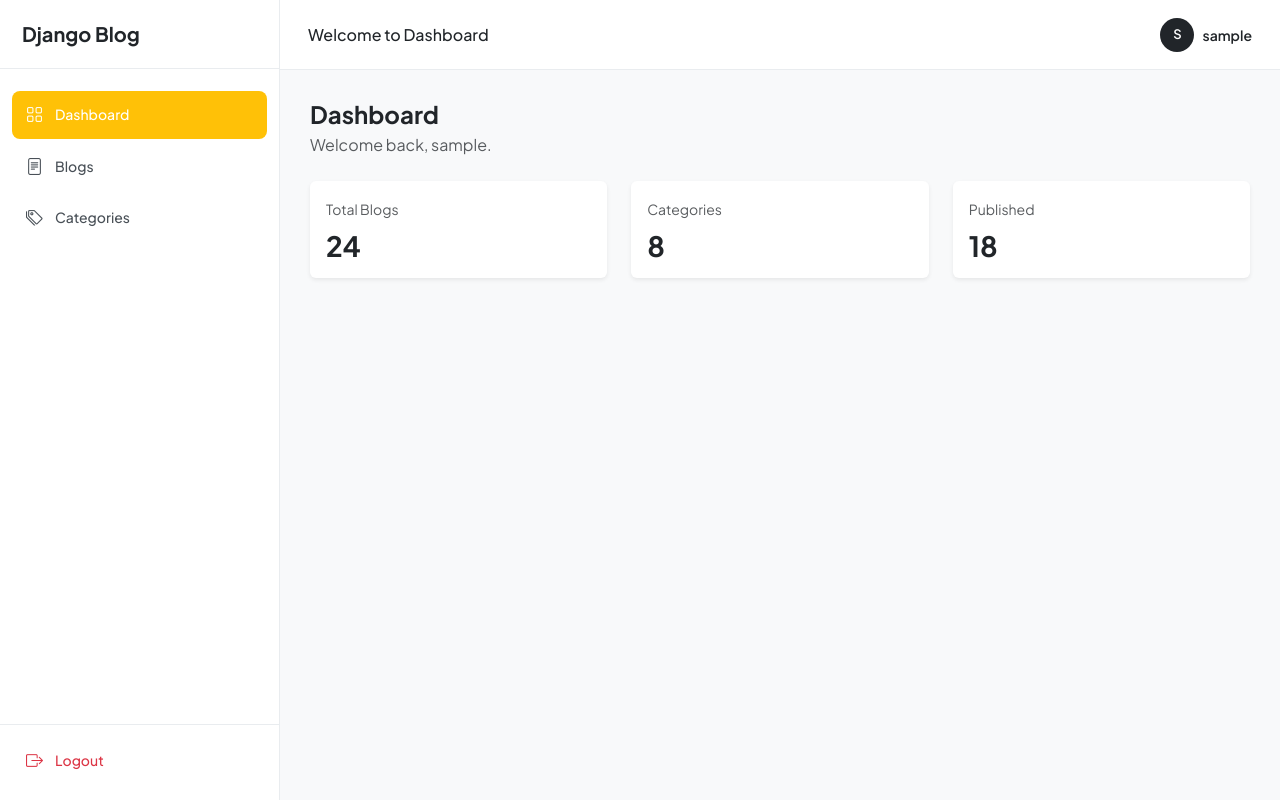
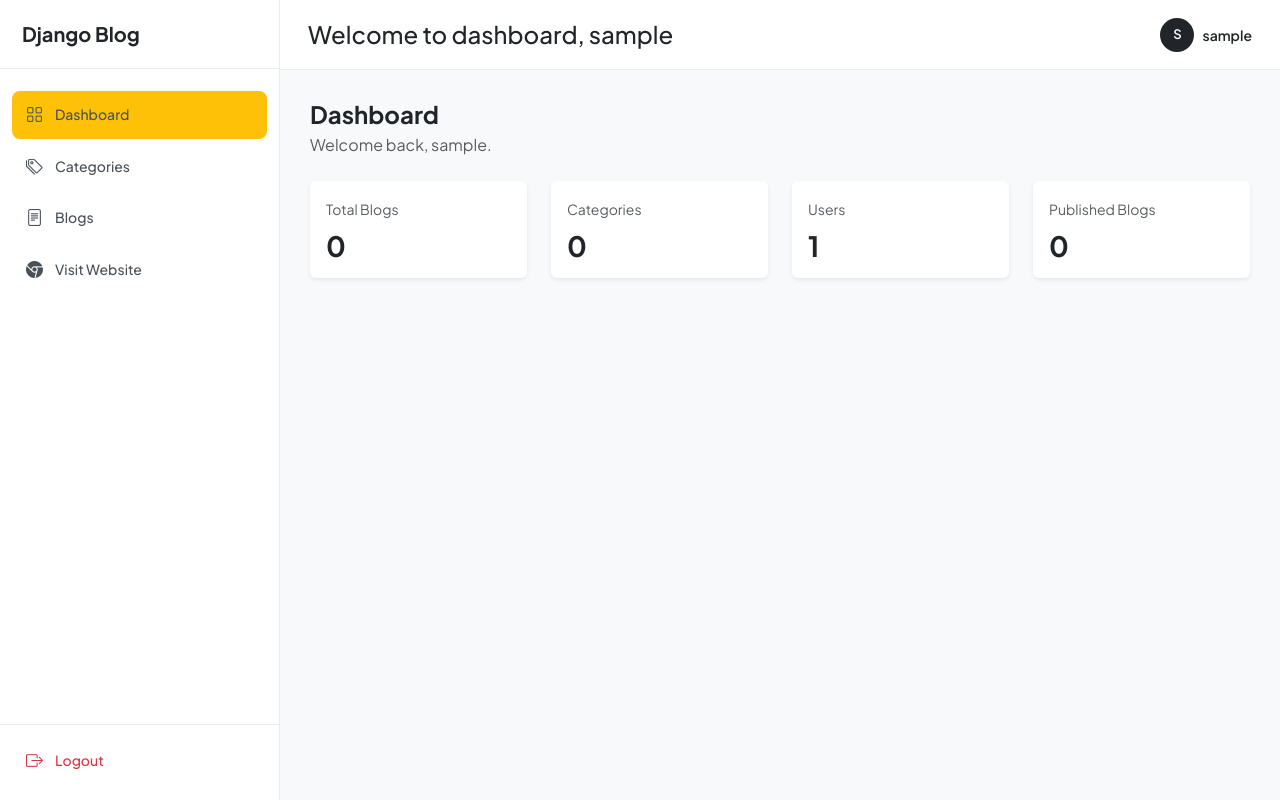
Before and after one commit to Shishir-8/django_blog, a Django app: page /dashboard/ in a window 1280 px wide. Run offline with Django 5.2, Linux system fonts and the light colour scheme; the visitor is signed in with stand-in values (Sample User, id 1); data comes from the database, SQL or seed files in the repository; data that the repository does not hold is empty.

Commit message:
added blogs and categories html

```diff
--- a/blog_main/views.py
+++ b/blog_main/views.py
@@ -28,7 +28,7 @@ def login(request):
 
             if user is not None:
                 auth.login(request, user)
-            return redirect('home')
+            return redirect('dashboard')
     else:
         form = AuthenticationForm()
 
--- a/dashboard/urls.py
+++ b/dashboard/urls.py
@@ -3,5 +3,7 @@ from . import views
 
 
 urlpatterns = [
-    path('', views.dashboard, name="dashboard")
+    path('', views.dashboard, name="dashboard"),
+    path('categories/', views.categories, name="categories"),
+    path('blogs/', views.blogs, name="blogs")
 ]
--- a/dashboard/views.py
+++ b/dashboard/views.py
@@ -1,6 +1,31 @@
 from django.shortcuts import render
+from blogs.models import Blog, Category
+from django.contrib.auth.models import User
+from django.contrib.auth.decorators import login_required, permission_required
 
 # Create your views here.
 
+@login_required(login_url="/login")
 def dashboard(request):
-    return render(request, 'dashboard/dashboard.html')
+    categories_count = Category.objects.all().count()
+    blogs_count = Blog.objects.all().count()
+    published_blogs = Blog.objects.filter(status="published").count()
+    user_count = User.objects.all().count()
+
+    context = {
+        'categories_count': categories_count,
+        'blogs_count': blogs_count,
+        'user_count': user_count,
+        'published_blogs': published_blogs
+    }
+
+    return render(request, 'dashboard/dashboard.html', context)
+
+
+def categories(request):
+    return render(request, 'dashboard/categories.html')
+
+
+
+def blogs(request):
+    return render(request, 'dashboard/blogs.html')
--- a/templates/dashboard/dashboard.html
+++ b/templates/dashboard/dashboard.html
@@ -15,29 +15,38 @@ Dashboard | Django Blog
 
 <div class="row g-4">
 
-  <div class="col-md-4">
+  <div class="col-md-3">
     <div class="card border-0 shadow-sm">
       <div class="card-body">
         <small class="text-muted">Total Blogs</small>
-        <h3 class="fw-bold mt-2 mb-0">24</h3>
+        <h3 class="fw-bold mt-2 mb-0">{{ blogs_count }}</h3>
       </div>
     </div>
   </div>
 
-  <div class="col-md-4">
+  <div class="col-md-3">
     <div class="card border-0 shadow-sm">
       <div class="card-body">
         <small class="text-muted">Categories</small>
-        <h3 class="fw-bold mt-2 mb-0">8</h3>
+        <h3 class="fw-bold mt-2 mb-0">{{ categories_count }}</h3>
       </div>
     </div>
   </div>
 
-  <div class="col-md-4">
+  <div class="col-md-3">
     <div class="card border-0 shadow-sm">
       <div class="card-body">
-        <small class="text-muted">Published</small>
-        <h3 class="fw-bold mt-2 mb-0">18</h3>
+        <small class="text-muted">Users</small>
+        <h3 class="fw-bold mt-2 mb-0">{{ user_count }}</h3>
+      </div>
+    </div>
+  </div>
+
+    <div class="col-md-3">
+    <div class="card border-0 shadow-sm">
+      <div class="card-body">
+        <small class="text-muted">Published Blogs</small>
+        <h3 class="fw-bold mt-2 mb-0">{{ published_blogs }}</h3>
       </div>
     </div>
   </div>
--- a/templates/dashboard/dashboard_base.html
+++ b/templates/dashboard/dashboard_base.html
@@ -39,19 +39,30 @@
         </div>
 
         <nav class="sidebar-nav">
-          <a href="{% url 'dashboard' %}" class="sidebar-link active">
+          <a
+            href="{% url 'dashboard' %}"
+            class="sidebar-link {% if '/dashboard/' == request.path %}bg-warning{% endif %}"
+          >
             <i class="bi bi-grid"></i>
             <span>Dashboard</span>
           </a>
 
-          <a href="" class="sidebar-link">
+          <a href="{% url 'categories' %}"  class="sidebar-link {% if '/categories/' in request.path %}bg-warning{% endif %}">
+            <i class="bi bi-tags"></i>
+            <span>Categories</span>
+          </a>
+
+          <a
+            href="{% url 'blogs' %}"
+            class="sidebar-link {% if '/blogs/' in request.path %}bg-warning{% endif %}"
+          >
             <i class="bi bi-file-text"></i>
             <span>Blogs</span>
           </a>
 
-          <a href="" class="sidebar-link">
-            <i class="bi bi-tags"></i>
-            <span>Categories</span>
+          <a class="sidebar-link" href="{% url 'home' %}">
+            <i class="bi bi-browser-chrome"></i>
+            <span>Visit Website</span>
           </a>
         </nav>
 
@@ -68,7 +79,9 @@
         <!-- Header -->
         <header class="dashboard-header">
           <div>
-            <h6 class="mb-0">Welcome to Dashboard</h6>
+            <h4 class="mb-0">
+              Welcome to dashboard, {{ request.user.username }}
+            </h4>
           </div>
 
           <div class="d-flex align-items-center gap-2">
```
Also changed, not shown: templates/dashboard/blogs.html (added, +7 -0 lines), templates/dashboard/categories.html (added, +7 -0 lines).
